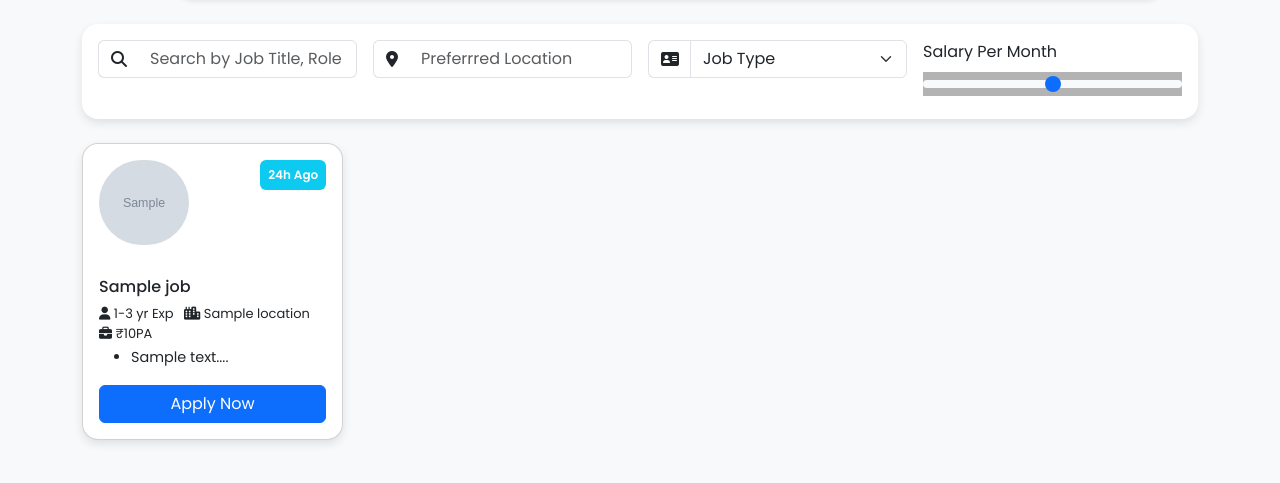
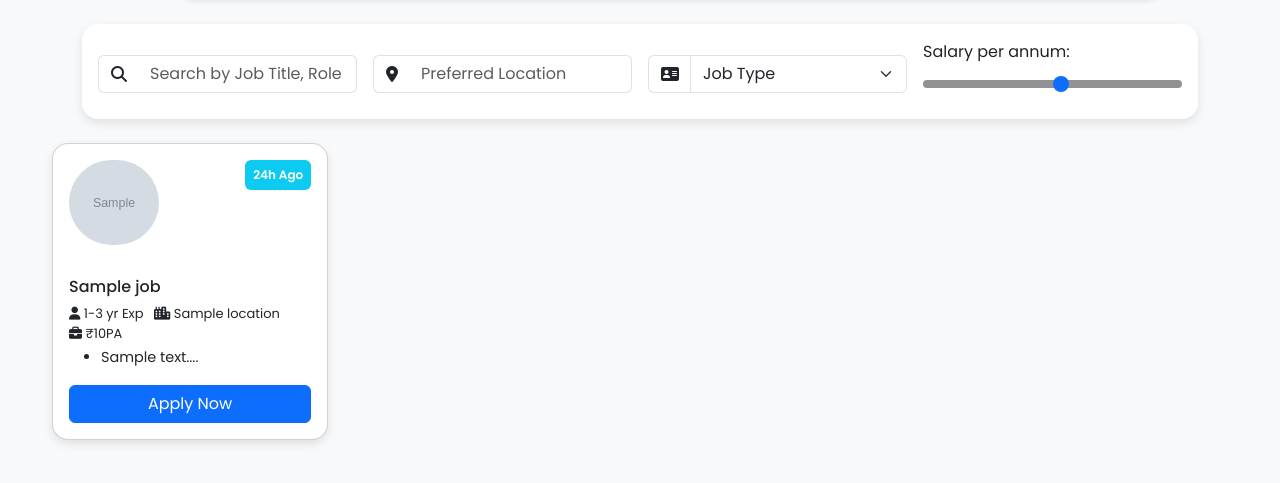
Before and after one commit to NoorulSamima/Job-Posting-Website, a Flask app: template templates/index.html in a window 1280 px wide. Shown: the part 90-573 px from the top of the page. Run offline with Flask 3, Linux system fonts and the light colour scheme; the template is opened without the code that fills it: most values are stand-ins (such as "Sample title", 1, 10 or a date in 2020); grey boxes marked "Sample" are stand-in pictures; some libraries are stand-ins or nearby versions.

Commit message:
Update index.html

```diff
--- a/templates/index.html
+++ b/templates/index.html
@@ -5,6 +5,8 @@
     <meta charset="UTF-8">
     <meta name="viewport" content="width=device-width, initial-scale=1.0">
     <title>Job Portal Admin</title>
+    <link href="https://cdn.jsdelivr.net/npm/nouislider@15.7.0/dist/nouislider.min.css" rel="stylesheet">
+    <script src="https://cdn.jsdelivr.net/npm/nouislider@15.7.0/dist/nouislider.min.js"></script>
     <link href="https://cdn.jsdelivr.net/npm/bootstrap@5.3.0/dist/css/bootstrap.min.css" rel="stylesheet">
     <link href="https://cdnjs.cloudflare.com/ajax/libs/font-awesome/6.4.0/css/all.min.css" rel="stylesheet">
     <link href="https://fonts.googleapis.com/css2?family=Poppins:wght@300;400;500;600&display=swap" rel="stylesheet">
@@ -67,6 +69,33 @@
             font-size: medium;
         }
 
+        #salary-slider {
+            height: 10px;
+            color: black;
+        }
+
+        .noUi-handle {
+            width: -2px;
+            height: -2px;
+            top: -10px;
+            border-radius: 60px;
+            background-color: #201f1f;
+            box-shadow: none;
+        }
+
+        #salary-range-label {
+            font-size: 12px;
+            margin-top: 4px;
+        }
+
+        #salarySlider::-webkit-slider-runnable-track {
+            background: rgb(146, 144, 144);
+        }
+
+        #filteralign {
+            padding-top: 15px;
+        }
+
         #button24 {
             height: 30px;
             padding-top: 9px;
@@ -87,6 +116,12 @@
             color: black;
             background-color: rgba(176, 175, 175, 0.941);
         }
+
+        #job-list {
+            margin-left: 40px;
+            margin-right: 40px;
+        }
+
     </style>
 </head>
 
@@ -108,45 +143,66 @@
     </nav>
 
     <div class="container mt-4">
+        <form method="GET" action="/">
             <div class="filter-bar mb-4">
                 <div class="row g-3">
-                <div class="col-md-3">
-                    <!-- <input type="text" class="form-control" placeholder="Search by Job Title"> -->
+                    <!-- Job Title Filter -->
+                    <div class="col-md-3" id="filteralign">
                         <div class="input-group">
                             <span class="input-group-text bg-white border-end-0">
                                 <i class="fas fa-search"></i>
                             </span>
-                        <input type="text" class="form-control border-start-0" placeholder="Search by Job Title, Role">
+                            <input type="text" name="title" class="form-control border-start-0"
+                                placeholder="Search by Job Title, Role" value="{{ request.args.get('title', '') }}">
                         </div>
                     </div>
-                <div class="col-md-3">
-                    <!-- <input type="text" class="form-control" placeholder="Preferred Location"> -->
+
+                    <!-- Location Filter -->
+                    <div class="col-md-3" id="filteralign">
                         <div class="input-group">
                             <span class="input-group-text bg-white border-end-0">
                                 <i class="fas fa-map-marker-alt"></i>
                             </span>
-                        <input type="text" class="form-control border-start-0" placeholder="Preferrred Location">
+                            <input type="text" name="location" class="form-control border-start-0"
+                                placeholder="Preferred Location" value="{{ request.args.get('location', '') }}">
                         </div>
                     </div>
-                <div class="col-md-3">
+
+                    <!-- Job Type Filter -->
+                    <div class="col-md-3" id="filteralign">
                         <div class="input-group">
                             <span class="input-group-text bg-white border-end-0">
                                 <i class="fas fa-address-card"></i>
                             </span>
-                        <select class="form-select">
-                            <option selected>Job Type</option>
-                            <option value="Full-time">Full-time</option>
-                            <option value="Part-time">Part-time</option>
-                            <option value="Contract">Contract</option>
-                            <option value="Internship">Internship</option>
+                            <select name="job_type" class="form-select" onchange="this.form.submit()">
+                                <option value="">Job Type</option>
+                                <option value="Full-time" {% if request.args.get('job_type')=='Full-time' %}selected{%
+                                    endif %}>
+                                    Full-time</option>
+                                <option value="Part-time" {% if request.args.get('job_type')=='Part-time' %}selected{%
+                                    endif %}>
+                                    Part-time</option>
+                                <option value="Contract" {% if request.args.get('job_type')=='Contract' %}selected{%
+                                    endif %}>
+                                    Contract</option>
+                                <option value="Internship" {% if request.args.get('job_type')=='Internship' %}selected{%
+                                    endif %}>Internship</option>
                             </select>
                         </div>
                     </div>
+
                     <div class="col-md-3">
-                    <label class="form-label">Salary Per Month</label>
-                    <input id="slider" type="range" class="form-range" min="10000" max="150000">
+                        <label for="salarySlider" class="form-label">
+                            Salary per annum: <span id="salaryValue"></span>
+                        </label>
+                        <input type="range" class="form-range" id="salarySlider" min="5" max="20" step="1"
+                            value="{{ slider_value or 5 }}" oninput="updateSalaryDisplay(this.value)">
+                    </div>
+
                 </div>
             </div>
+        </form>
+
     </div>
 
     <div class="row" id="job-list">
@@ -175,7 +231,6 @@
             {% endfor %}
         </div>
     </div>
-
 
     <div class="modal fade" id="createJobModal" tabindex="-1" aria-labelledby="createJobModalLabel" aria-hidden="true">
         <div class="modal-dialog modal-lg">
@@ -248,7 +303,8 @@
                             </div>
                         </div>
                         <div class="modal-footer">
-                            <button id="space" type="button" class="btn btn-secondary" data-bs-dismiss="modal" onclick="saveAsDraft()">Save as
+                            <button id="space" type="button" class="btn btn-secondary" data-bs-dismiss="modal"
+                                onclick="saveAsDraft()">Save as
                                 draft</button>
                             <button type="submit" class="btn btn-primary">Publish</button>
                         </div>
@@ -264,6 +320,25 @@
             alert(' Draft Saved');
         }
     </script>
+    <script>
+        function updateSalaryDisplay(value) {
+            document.getElementById('salaryValue').innerText = value;
+            const url = new URL(window.location.href);
+            url.searchParams.set('salary', value);
+            window.location.href = url.toString();
+        }
+    </script>
+    <script>
+        document.querySelectorAll('input[type="text"]').forEach(input => {
+            input.addEventListener('keydown', function (e) {
+                if (e.key === 'Enter') {
+                    e.preventDefault();  // Prevent default if needed
+                    this.form.submit();  // Submit the form manually
+                }
+            });
+        });
+    </script>
+
 </body>
 
 </html>
```
Lines whose indentation alone changed are shown as unchanged.
